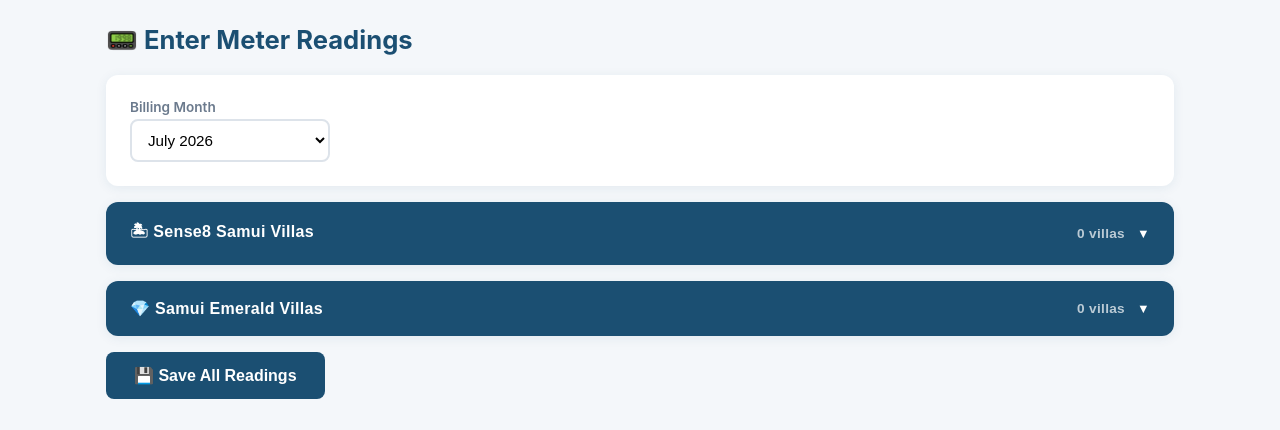
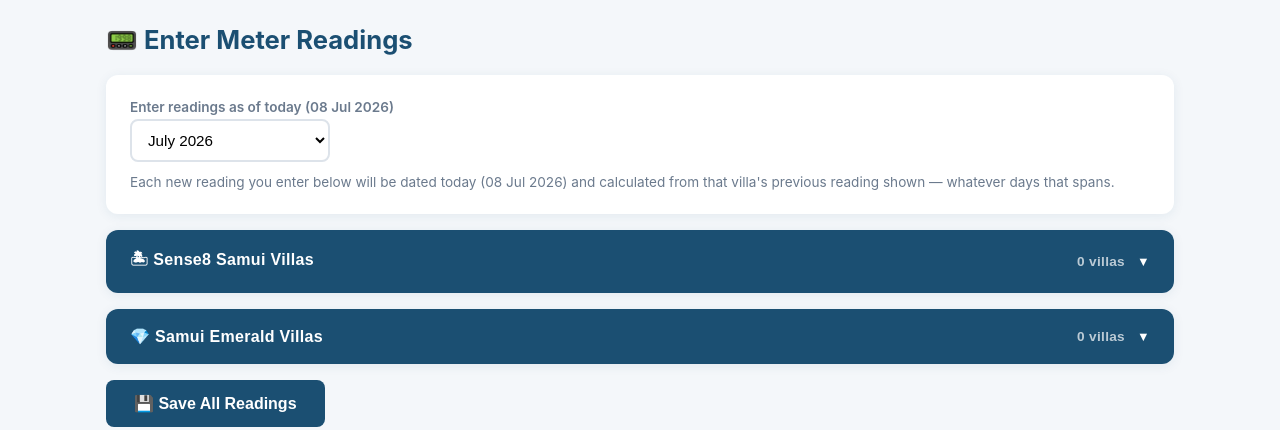
Before and after one commit to Nicky013/Emerald-Sensi8, a Flask app: page /readings in a window 1280 px wide. Shown: the part 57-487 px from the top of the page. Run offline with Flask 3, Linux system fonts and the light colour scheme; data that the repository does not hold is empty; parts of the project's set-up code (start-up, migrations or seed data) failed here and were passed over; some libraries are stand-ins or nearby versions.

Commit message:
Clarify Readings page: entries are dated today, not a fixed period end

```diff
--- a/app.py
+++ b/app.py
@@ -252,7 +252,8 @@ def readings():
 
     conn.close()
     today_str = date.today().strftime('%Y-%m-%d')
-    return render_template('readings.html', villa_data=villa_data, selected_month=selected_month, today=today_str, available_months=available_months)
+    today_display = date.today().strftime('%d %b %Y')
+    return render_template('readings.html', villa_data=villa_data, selected_month=selected_month, today=today_str, today_display=today_display, available_months=available_months)
 
 
 @app.route('/generate_invoices', methods=['POST'])
--- a/templates/readings.html
+++ b/templates/readings.html
@@ -8,7 +8,7 @@
   <div class="card" style="margin-bottom:16px;">
     <div style="display:flex;align-items:center;gap:16px;flex-wrap:wrap;">
       <div>
-        <label style="font-size:0.85rem;font-weight:600;color:var(--muted);display:block;margin-bottom:4px;">Billing Month</label>
+        <label style="font-size:0.85rem;font-weight:600;color:var(--muted);display:block;margin-bottom:4px;">Enter readings as of today ({{ today_display }})</label>
         <select id="monthInput" onchange="loadMonth()" style="width:200px;padding:10px 12px;font-size:0.95rem;">
           {% for m in available_months %}
           <option value="{{ m }}" {% if m == selected_month %}selected{% endif %}>{{ m }}</option>
@@ -16,6 +16,7 @@
         </select>
       </div>
     </div>
+    <p style="margin-top:12px;margin-bottom:0;font-size:0.85rem;color:var(--muted);">Each new reading you enter below will be dated today ({{ today_display }}) and calculated from that villa's previous reading shown — whatever days that spans.</p>
   </div>
 
   <form method="POST" id="readingsForm">
```
